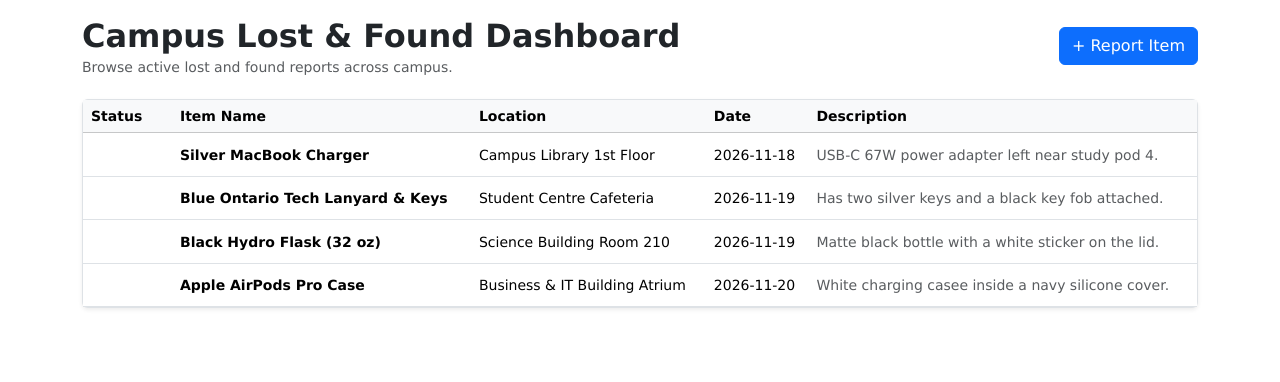
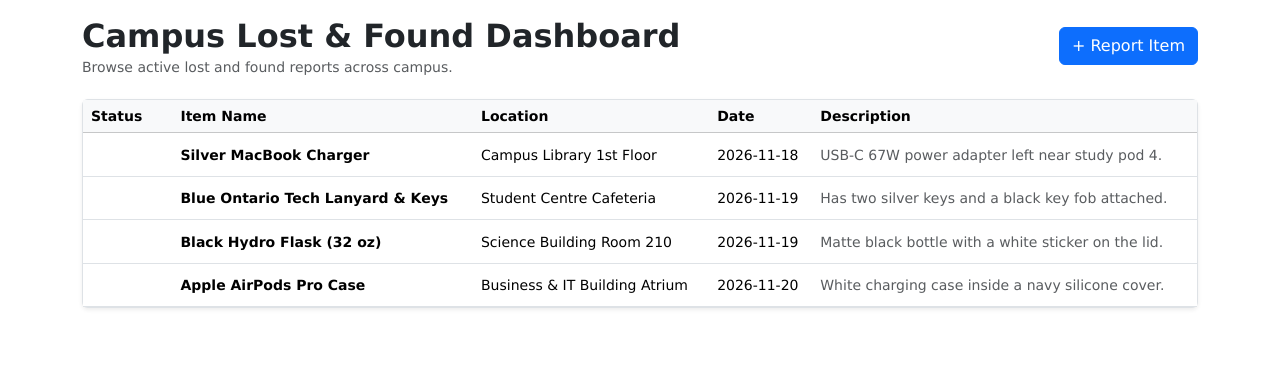
Before and after one commit to Zafir-SM/INFR3120-Fall26-Project, a Node server app: page /dashboard in a window 1280 px wide. Shown: the part 140-522 px from the top of the page. Run offline with Node 20, Linux system fonts and the light colour scheme; some libraries are stand-ins or nearby versions.

Commit message:
completed the views/dashboard.ejs

```diff
--- a/views/dashboard.ejs
+++ b/views/dashboard.ejs
@@ -16,7 +16,6 @@
     <a href="/report" class="btn btn-primary">+ Report Item</a>
   </div>
 </div>
-
 
 <div class="card border shadow-sm">
   <div class="table-responsive">
@@ -57,7 +56,7 @@
           <td class="fw-semibold">Apple AirPods Pro Case</td>
           <td>Business &amp; IT Building Atrium</td>
           <td>2026-11-20</td>
-          <td class="text-muted">White charging casee inside a navy silicone cover.</td>
+          <td class="text-muted">White charging case inside a navy silicone cover.</td>
         </tr>
       </tbody>
     </table>
```
